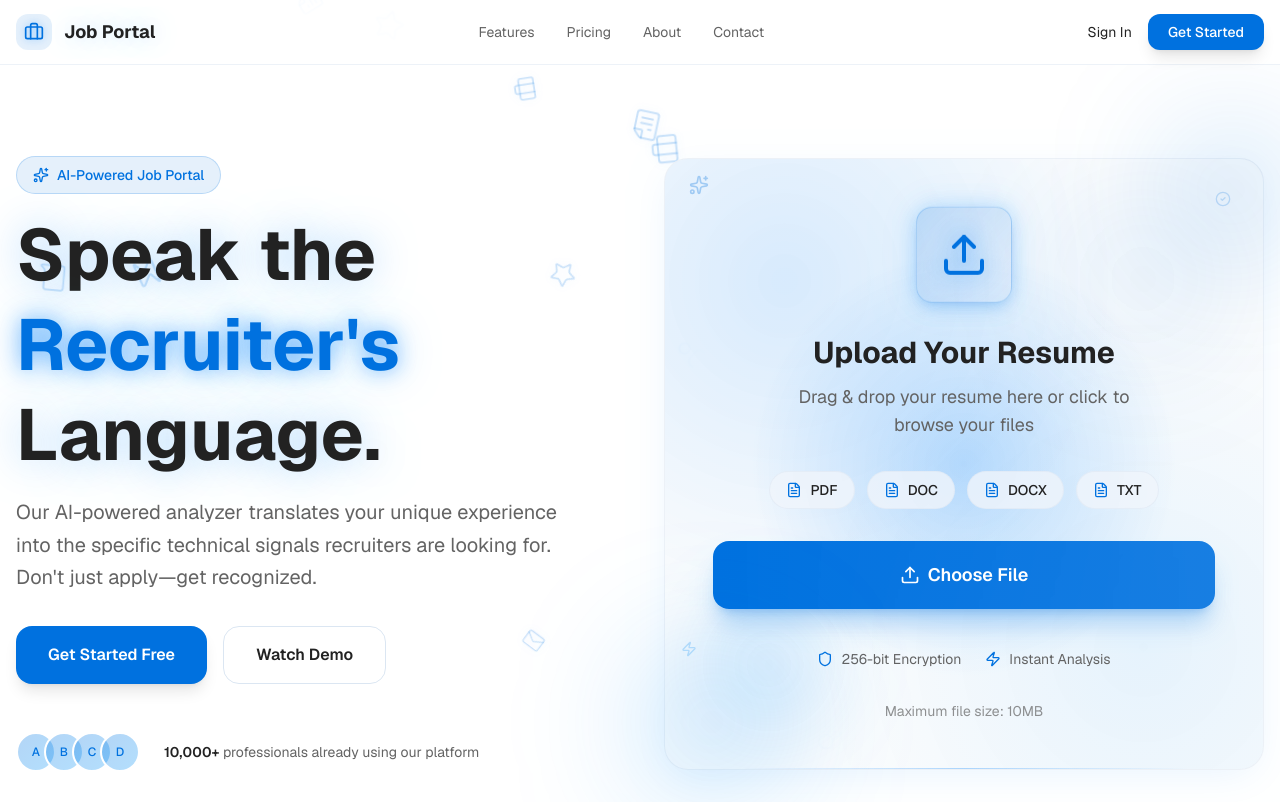
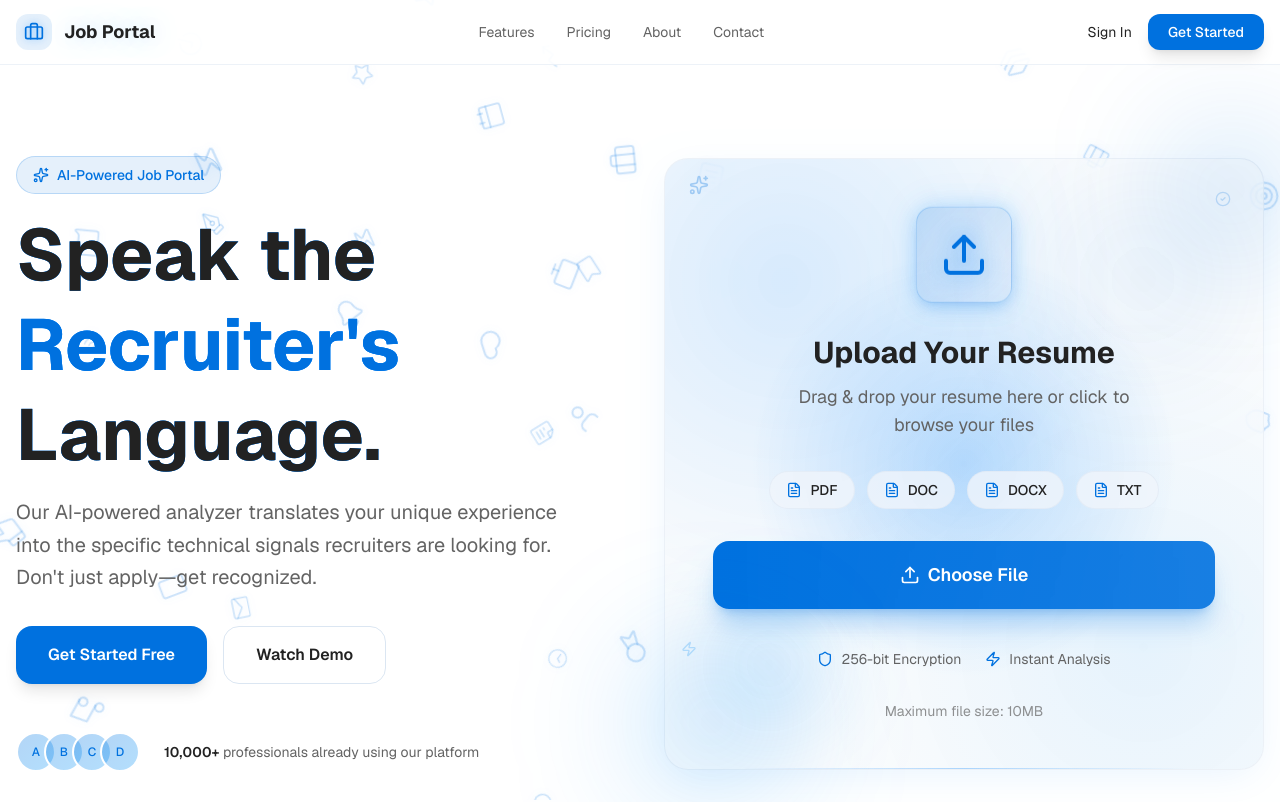
Before and after one commit to 2k25cse2513619-sketch/v0-job-portal-landing-page, a Next.js app: page / in a window 1280 px wide. Shown: the top 802 px of the page. Built offline with nearby package versions, Linux system fonts and the light colour scheme.

Commit message:
feat: add GlowText component and increase floating icons\n\nIntroduce hover-only glow effect and expand icon count for dynamic background.

```diff
--- a/components/floating-icons.tsx
+++ b/components/floating-icons.tsx
@@ -13,6 +13,31 @@ import {
   Search,
   Award,
   Zap,
+  CheckCircle,
+  Target,
+  TrendingUp,
+  Clock,
+  Shield,
+  Bookmark,
+  Send,
+  Globe,
+  Code,
+  Database,
+  Layers,
+  PenTool,
+  Camera,
+  Music,
+  Heart,
+  ThumbsUp,
+  Coffee,
+  Headphones,
+  Smartphone,
+  Monitor,
+  Wifi,
+  Cloud,
+  Settings,
+  Bell,
+  Calendar,
 } from "lucide-react"
 
 interface FloatingIcon {
@@ -44,10 +69,35 @@ export function FloatingIcons() {
     Search,
     Award,
     Zap,
+    CheckCircle,
+    Target,
+    TrendingUp,
+    Clock,
+    Shield,
+    Bookmark,
+    Send,
+    Globe,
+    Code,
+    Database,
+    Layers,
+    PenTool,
+    Camera,
+    Music,
+    Heart,
+    ThumbsUp,
+    Coffee,
+    Headphones,
+    Smartphone,
+    Monitor,
+    Wifi,
+    Cloud,
+    Settings,
+    Bell,
+    Calendar,
   ]
 
   useEffect(() => {
-    const initialIcons: FloatingIcon[] = Array.from({ length: 20 }, (_, i) => ({
+    const initialIcons: FloatingIcon[] = Array.from({ length: 45 }, (_, i) => ({
       id: i,
       Icon: iconComponents[i % iconComponents.length],
       x: Math.random() * 100,
--- /dev/null
+++ b/components/glow-text.tsx
@@ -0,0 +1,87 @@
+"use client"
+
+import { motion, useMotionValue, useSpring, useTransform } from "framer-motion"
+import { useRef, useState } from "react"
+
+interface GlowTextProps {
+  children: string
+  className?: string
+  glowColor?: string
+}
+
+export function GlowText({
+  children,
+  className = "",
+  glowColor = "oklch(0.6 0.22 250)",
+}: GlowTextProps) {
+  const ref = useRef<HTMLSpanElement>(null)
+  const [isHovering, setIsHovering] = useState(false)
+
+  const mouseX = useMotionValue(0)
+  const mouseY = useMotionValue(0)
+
+  const glowX = useSpring(mouseX, { stiffness: 500, damping: 30 })
+  const glowY = useSpring(mouseY, { stiffness: 500, damping: 30 })
+
+  const glowOpacity = useSpring(isHovering ? 1 : 0, {
+    stiffness: 300,
+    damping: 30,
+  })
+
+  const textShadowBlur = useTransform(glowOpacity, [0, 1], [0, 30])
+  const textShadowSpread = useTransform(glowOpacity, [0, 1], [0, 60])
+
+  const handleMouseMove = (e: React.MouseEvent) => {
+    if (!ref.current) return
+    const rect = ref.current.getBoundingClientRect()
+    const x = e.clientX - rect.left
+    const y = e.clientY - rect.top
+    mouseX.set(x)
+    mouseY.set(y)
+  }
+
+  return (
+    <motion.span
+      ref={ref}
+      className={`relative inline-block cursor-default ${className}`}
+      onMouseMove={handleMouseMove}
+      onMouseEnter={() => setIsHovering(true)}
+      onMouseLeave={() => setIsHovering(false)}
+      style={{
+        textShadow: useTransform(
+          [textShadowBlur, textShadowSpread],
+          ([blur, spread]) =>
+            `0 0 ${blur}px ${glowColor}, 0 0 ${spread}px ${glowColor}`
+        ),
+      }}
+    >
+      {/* Glow spotlight that follows cursor */}
+      <motion.span
+        className="absolute pointer-events-none rounded-full"
+        style={{
+          width: 120,
+          height: 120,
+          x: useTransform(glowX, (x) => x - 60),
+          y: useTransform(glowY, (y) => y - 60),
+          background: `radial-gradient(circle, ${glowColor} / 0.4 0%, transparent 70%)`,
+          opacity: glowOpacity,
+          filter: "blur(20px)",
+        }}
+      />
+      {children}
+    </motion.span>
+  )
+}
+
+interface GlowHeadingProps {
+  children: React.ReactNode
+  className?: string
+}
+
+export function GlowHeading({ children, className = "" }: GlowHeadingProps) {
+  return (
+    <h1 className={`text-5xl md:text-6xl lg:text-7xl font-bold leading-tight text-foreground ${className}`}>
+      {children}
+    </h1>
+  )
+}
--- a/components/hero-section.tsx
+++ b/components/hero-section.tsx
@@ -3,6 +3,7 @@
 import { motion } from "framer-motion"
 import { Sparkles } from "lucide-react"
 import { UploadCard3D } from "./upload-card-3d"
+import { GlowText, GlowHeading } from "./glow-text"
 
 export function HeroSection() {
 
@@ -29,26 +30,14 @@ export function HeroSection() {
               </span>
             </motion.div>
 
-            <h1
-              className="text-5xl md:text-6xl lg:text-7xl font-bold leading-tight text-foreground"
-              style={{
-                textShadow: "0 0 40px oklch(0.6 0.22 250 / 0.3)",
-              }}
-            >
+            <GlowHeading>
               <span className="text-balance">
-                Speak the{" "}
-                <span
-                  className="text-primary"
-                  style={{
-                    textShadow:
-                      "0 0 20px oklch(0.6 0.22 250 / 0.5), 0 0 40px oklch(0.6 0.22 250 / 0.3)",
-                  }}
-                >
-                  Recruiter&apos;s
-                </span>{" "}
-                Language.
+                <GlowText>Speak</GlowText>{" "}
+                <GlowText>the</GlowText>{" "}
+                <GlowText className="text-primary">Recruiter&apos;s</GlowText>{" "}
+                <GlowText>Language.</GlowText>
               </span>
-            </h1>
+            </GlowHeading>
 
             <p className="text-lg md:text-xl text-muted-foreground max-w-xl leading-relaxed text-pretty">
               Our AI-powered analyzer translates your unique experience into the
```
